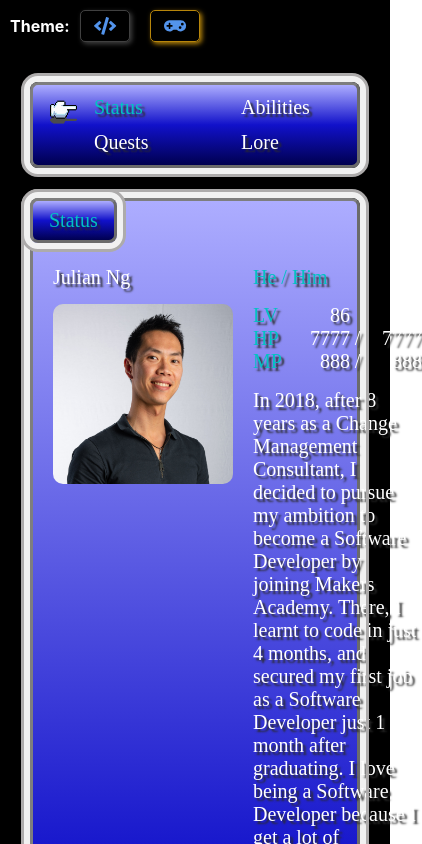
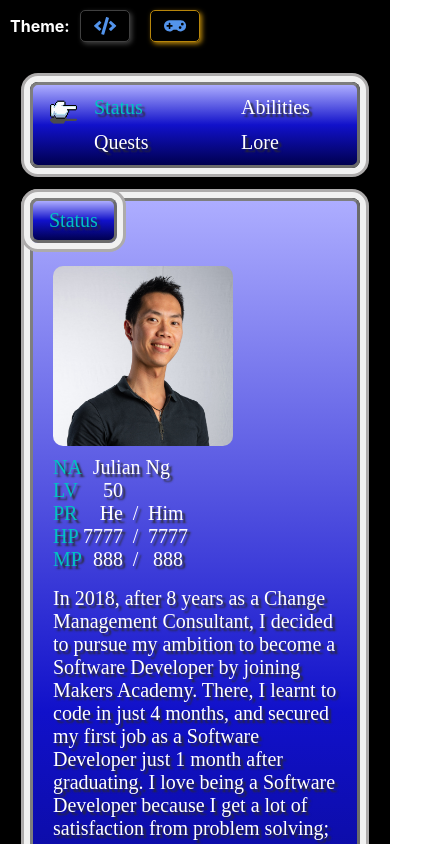
Before and after one commit to julesnuggy/cv, a React (Create React App) app: page /cv/ff-theme in a window 390 px wide. Shown: the top 844 px of the page, 422 px wide, since content can reach past the window. Built offline with nearby package versions, Linux system fonts and the light colour scheme; a web font is replaced by a local one.

Commit message:
Update Status for mobile view

```diff
--- a/src/components/ff-theme/SectionBasic.tsx
+++ b/src/components/ff-theme/SectionBasic.tsx
@@ -12,24 +12,25 @@ type Stat = {
 
 type SectionBasicProps = {
   section: string;
-  title: string;
-  subtitle: string;
   avatar_src: any;
   stats: Stat[];
   free_text?: string;
 }
 
-const SectionBasic = ({ section, title, subtitle, avatar_src, stats, free_text }: SectionBasicProps) => {
+const SectionBasic = ({ section, avatar_src, stats, free_text }: SectionBasicProps) => {
   return (
     <Section title={section}>
       <div className='basic-container'>
-        <div className="basic-title">{title}</div>
-        <p><span className="basic-subtitle">{subtitle}</span></p>
         <img className="basic-avatar" src={avatar_src} alt="BasicImageAlt"/>
 
         <div className="basic-stats">
           {stats.map((stat, idx) => (
-            <BasicStatContainer title={stat.title} current={stat.current} max={stat.max} key={`${stat.title}-${idx}`} />
+            <BasicStatContainer
+              title={stat.title}
+              current={stat.current}
+              max={stat.max}
+              isLong={stat.title === "NA"}
+              key={`${stat.title}-${idx}`} />
           ))}
         </div>
         {free_text && <ReactMarkdown className="basic-free-text" source={free_text} />}
@@ -42,17 +43,20 @@ type BasicStatProps = {
   title: string;
   current: number | string;
   max?: number | string;
+  isLong?: boolean;
 }
 
-const BasicStatContainer = ({ title, current, max }: BasicStatProps) => (
-  <p>
-    <span className="basic-stat-container">
+const BasicStatContainer = ({ title, current, max, isLong }: BasicStatProps) => {
+  const containerClass = isLong ? "basic-stat-container long-stat" : "basic-stat-container"
+
+  return (
+    <p className={containerClass}>
       <span className="basic-stat-title">{title}</span>
       <span className="basic-stat-current">{current}</span>
       {max && <span className="basic-stat-divider">/</span>}
       {max && <span className="basic-stat-max">{max}</span>}
-    </span>
-  </p>
-)
+    </p>
+  )
+}
 
 export default SectionBasic;
--- a/src/data/basicData.json
+++ b/src/data/basicData.json
@@ -3,8 +3,17 @@
   "pronouns": "He / Him",
   "stats": [
     {
+      "title": "NA",
+      "current": "Julian Ng"
+    },
+    {
       "title": "LV",
-      "current": 86
+      "current": 50
+    },
+    {
+      "title": "PR",
+      "current": "He",
+      "max": "Him"
     },
     {
       "title": "HP",
--- a/src/styles/ff-theme/sectionBasic.scss
+++ b/src/styles/ff-theme/sectionBasic.scss
@@ -1,21 +1,16 @@
 @import '../constants';
-
-.basic-title {
-  grid-area: title;
-  margin-bottom: 15px;
-}
-
-.basic-subtitle {
-  grid-area: subtitle;
-  color: $ffTeal;
-}
 
 .basic-avatar {
   grid-area: avatar;
   width: 180px;
   height: 180px;
   border-radius: 10px;
+
+  @include tabletDown {
+    margin-bottom: 10px;
+  }
 }
+
 .basic-stats {
   grid-area: stats;
   display: flex;
@@ -31,9 +26,17 @@
   grid-template-columns: 200px auto;
   grid-template-rows: auto;
   grid-template-areas:
-    "title subtitle"
     "avatar stats"
     "avatar free-text";
+
+  @include tabletDown {
+    grid-template-columns: auto;
+    grid-template-rows: auto;
+    grid-template-areas:
+    "avatar avatar"
+    "stats stats"
+    "free-text free-text";
+  }
 
   p {
     margin: 0
@@ -76,4 +79,15 @@
   grid-template-rows: auto;
   grid-template-areas:
     "title value divider max";
+
+  @include tabletDown {
+    grid-template-columns: 20px 50px 25px 35px;
+  }
+
+  &.long-stat {
+    grid-template-columns: 40px 132px;
+    @include tabletDown {
+      grid-template-columns: 20px 97px;
+    }
+  }
 }
```
